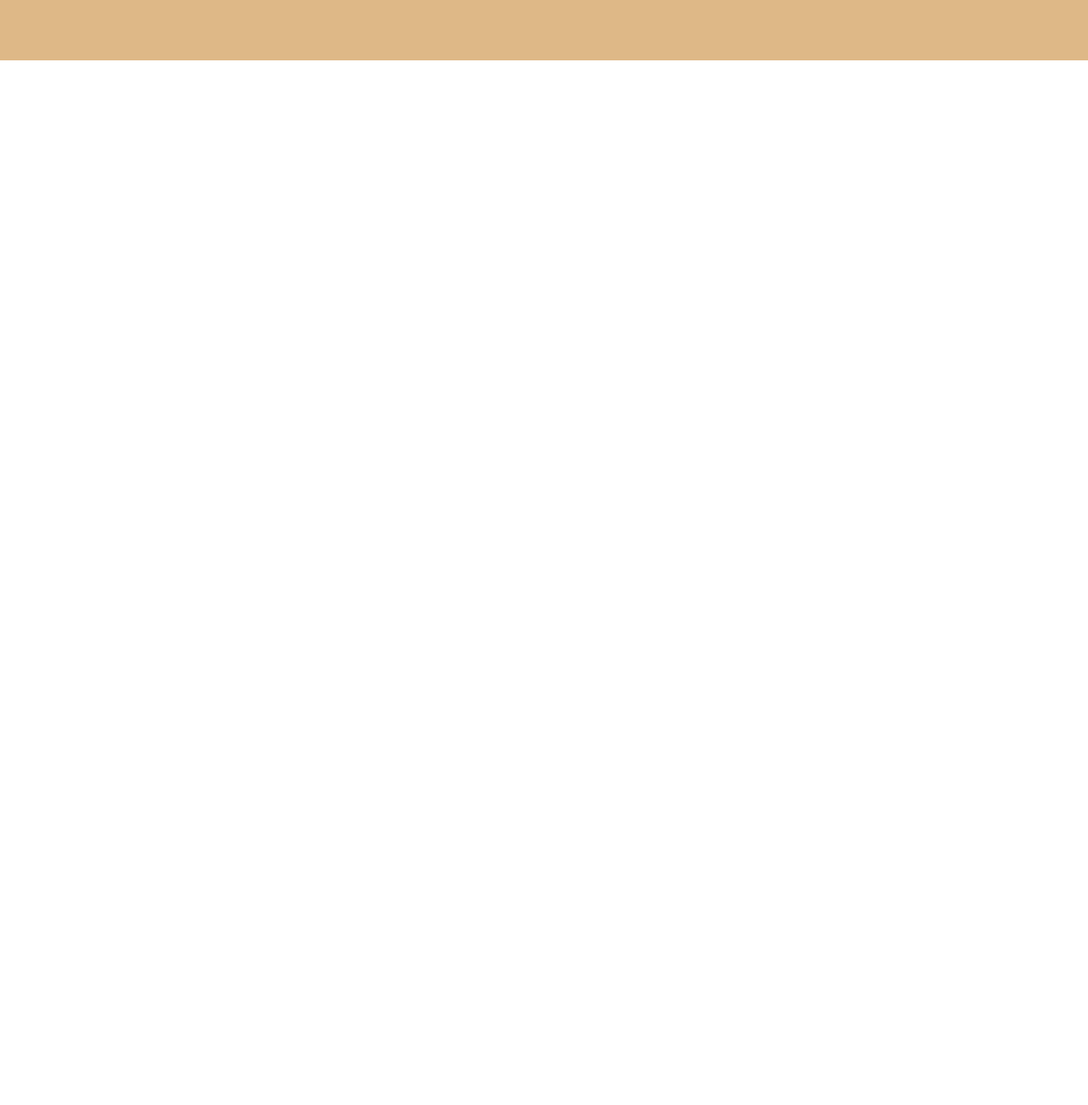
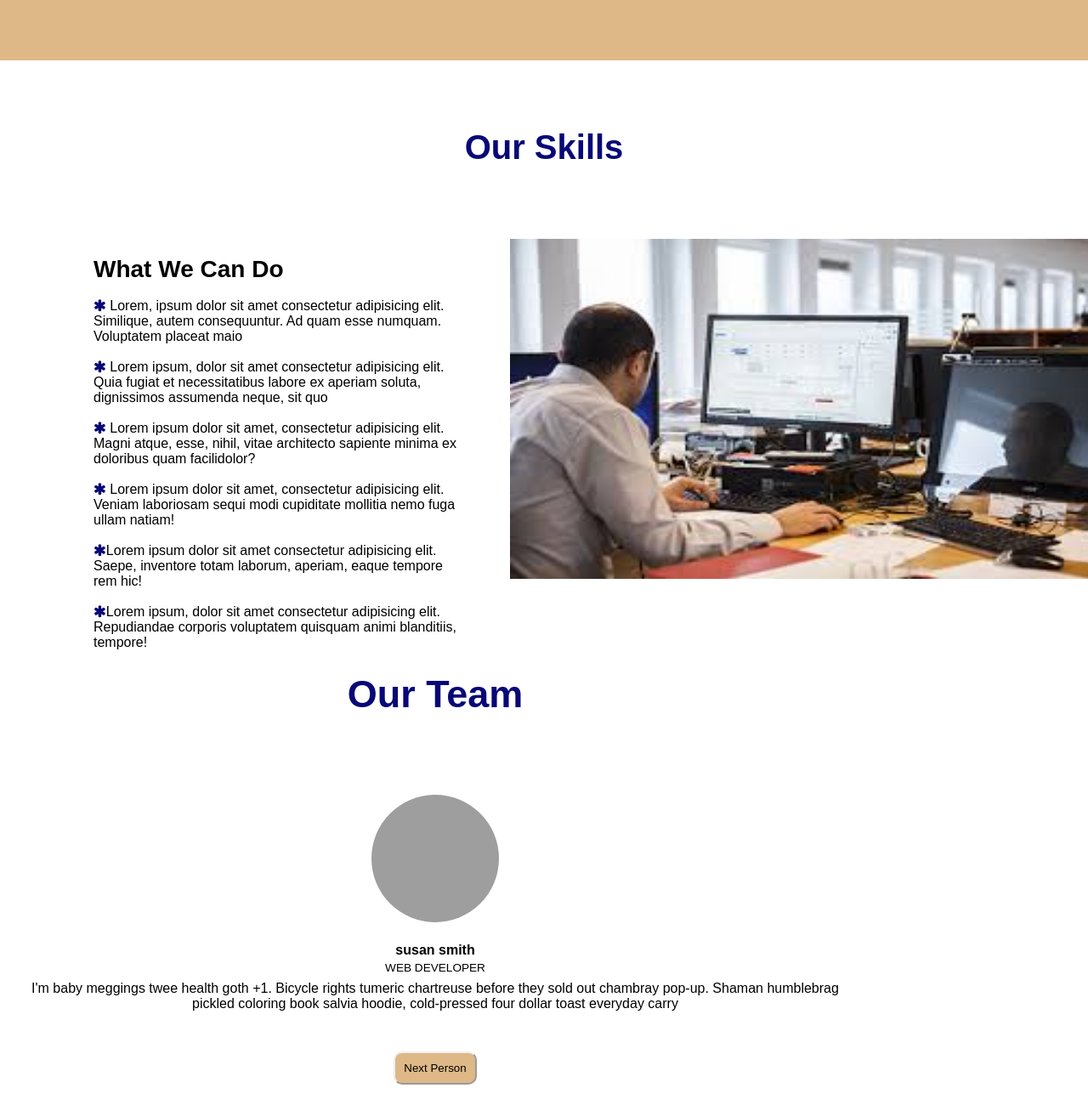
Before and after one commit to auma2022/phase_0_personal_project, a plain HTML site: page index.html in a window 1280 px wide. Shown: the part 2345-3645 px from the top of the page at 85% size. Before the commit the page ends 2416 px from the top, so only its background shows below. Drawn offline with Linux system fonts and the light colour scheme; grey boxes are pictures that could not be loaded.

Commit message:
Add two more sections

```diff
--- a/assets/css/styles.css
+++ b/assets/css/styles.css
@@ -174,5 +174,153 @@ cursor: pointer;
   list-style: none;
 }
 .right2 h3{
+  font-size: 28px;
+  color: rgb(255, 255, 255);
+}
+.fa{
+  color: rgb(8, 8, 119);
+}
+#comp{
+  width: 700px;
+}
+.section4{
+  height: 600px;
+  padding: 60px;
+}
+.left3 li{
+  list-style: none;
+}
+.right3 img{
+  height: 400px;
+  width: 200px;
+}
+.right3{
+  float: right;
+  height: 400px;
+  width: 50%;
+  padding-top: 30px;
+  padding-right: 40px;
 
 }
+.left3{
+   float: left;
+  padding: 50px;
+  height: 400px;
+  width: 50%;
+}
+.left3 h3{
+  font-size: 28px;
+}
+/* our team */
+.title {
+  text-align: center;
+  margin-bottom: 4rem;
+  font-size: 30px;
+  color: rgb(8, 8, 119);
+}
+.underline {
+  height: 0.25rem;
+  width: 5rem;
+  background: var(--clr-primary-5);
+  margin-left: auto;
+  margin-right: auto;
+}
+.container {
+  width: 80vw;
+  max-width: var(--fixed-width);
+}
+.review {
+  background: var(--clr-white);
+  padding: 1.5rem 2rem;
+  border-radius: var(--radius);
+  box-shadow: var(--light-shadow);
+  transition: var(--transition);
+  text-align: center;
+}
+.review:hover {
+  box-shadow: var(--dark-shadow);
+}
+.img-container {
+  position: relative;
+  width: 150px;
+  height: 150px;
+  border-radius: 50%;
+  margin: 0 auto;
+  margin-bottom: 1.5rem;
+}
+#person-img {
+  width: 100%;
+  display: block;
+  height: 100%;
+  object-fit: cover;
+  border-radius: 50%;
+  position: relative;
+}
+.img-container::after {
+  font-family: "Font Awesome 5 Free";
+  font-weight: 900;
+  content: "\f10e";
+  position: absolute;
+  top: 0;
+  left: 0;
+  width: 2.5rem;
+  height: 2.5rem;
+  display: grid;
+  place-items: center;
+  border-radius: 50%;
+  transform: translateY(25%);
+  background: var(--clr-primary-5);
+  color: var(--clr-white);
+}
+.img-container::before {
+  content: "";
+  width: 100%;
+  height: 100%;
+  background: var(--clr-primary-5);
+  position: absolute;
+  top: -0.25rem;
+  right: -0.5rem;
+  border-radius: 50%;
+}
+#author {
+  margin-bottom: 0.25rem;
+}
+#job {
+  margin-bottom: 0.5rem;
+  text-transform: uppercase;
+  color: var(--clr-primary-5);
+  font-size: 0.85rem;
+}
+#info {
+  margin-bottom: 0.75rem;
+}
+.prev-btn,
+.next-btn {
+  color: var(--clr-primary-7);
+  font-size: 1.25rem;
+  background: transparent;
+  border-color: transparent;
+  margin: 0 0.5rem;
+  transition: var(--transition);
+  cursor: pointer;
+}
+.prev-btn:hover,
+.next-btn:hover {
+  color: var(--clr-primary-5);
+}
+.random-btn {
+  margin-top: 0.5rem;
+  background: burlywood;
+  color: var(--clr-primary-5);
+  padding: 0.25rem 0.5rem;
+  text-transform: capitalize;
+  border-radius: 10px;
+  transition: var(--transition);
+  border-color: var(--clr-primary-5);
+  cursor: pointer;
+  padding: 10px;
+}
+.random-btn:hover {
+  background: var(--clr-primary-5);
+  color: var(--clr-primary-1);
+}
--- a/assets/js/index.js
+++ b/assets/js/index.js
@@ -0,0 +1,91 @@
+const reviews = [
+  {
+    id: 1,
+    name: "susan smith",
+    job: "web developer",
+    img:
+      "https://res.cloudinary.com/diqqf3eq2/image/upload/v1586883334/person-1_rfzshl.jpg",
+    text:
+      "I'm baby meggings twee health goth +1. Bicycle rights tumeric chartreuse before they sold out chambray pop-up. Shaman humblebrag pickled coloring book salvia hoodie, cold-pressed four dollar toast everyday carry",
+  },
+  {
+    id: 2,
+    name: "anna johnson",
+    job: "web designer",
+    img:
+      "https://res.cloudinary.com/diqqf3eq2/image/upload/v1586883409/person-2_np9x5l.jpg",
+    text:
+      "Helvetica artisan kinfolk thundercats lumbersexual blue bottle. Disrupt glossier gastropub deep v vice franzen hell of brooklyn twee enamel pin fashion axe.photo booth jean shorts artisan narwhal.",
+  },
+  {
+    id: 3,
+    name: "peter jones",
+    job: "intern",
+    img:
+      "https://res.cloudinary.com/diqqf3eq2/image/upload/v1586883417/person-3_ipa0mj.jpg",
+    text:
+      "Sriracha literally flexitarian irony, vape marfa unicorn. Glossier tattooed 8-bit, fixie waistcoat offal activated charcoal slow-carb marfa hell of pabst raclette post-ironic jianbing swag.",
+  },
+  {
+    id: 4,
+    name: "bill anderson",
+    job: "the boss",
+    img:
+      "https://res.cloudinary.com/diqqf3eq2/image/upload/v1586883423/person-4_t9nxjt.jpg",
+    text:
+      "Edison bulb put a bird on it humblebrag, marfa pok pok heirloom fashion axe cray stumptown venmo actually seitan. VHS farm-to-table schlitz, edison bulb pop-up 3 wolf moon tote bag street art shabby chic. ",
+  },
+];
+// select items
+const img = document.getElementById("person-img");
+const author = document.getElementById("author");
+const job = document.getElementById("job");
+const info = document.getElementById("info");
+
+const prevBtn = document.querySelector(".prev-btn");
+const nextBtn = document.querySelector(".next-btn");
+const randomBtn = document.querySelector(".random-btn");
+
+// set starting item
+let currentItem = 0;
+
+// load initial item
+window.addEventListener("DOMContentLoaded", function () {
+  const item = reviews[currentItem];
+  img.src = item.img;
+  author.textContent = item.name;
+  job.textContent = item.job;
+  info.textContent = item.text;
+});
+
+// show person based on item
+function showPerson(person) {
+  const item = reviews[person];
+  img.src = item.img;
+  author.textContent = item.name;
+  job.textContent = item.job;
+  info.textContent = item.text;
+}
+// show next person
+nextBtn.addEventListener("click", function () {
+  currentItem++;
+  if (currentItem > reviews.length - 1) {
+    currentItem = 0;
+  }
+  showPerson(currentItem);
+});
+// show prev person
+prevBtn.addEventListener("click", function () {
+  currentItem--;
+  if (currentItem < 0) {
+    currentItem = reviews.length - 1;
+  }
+  showPerson(currentItem);
+});
+// show random person
+randomBtn.addEventListener("click", function () {
+  console.log("hello");
+
+  currentItem = Math.floor(Math.random() * reviews.length);
+  showPerson(currentItem);
+});
--- a/index.html
+++ b/index.html
@@ -6,6 +6,7 @@
   <meta name="viewport" content="width=device-width, initial-scale=1.0">
   <title>Dee Personal website</title>
   <link rel="stylesheet" type="text/css" href="./assets/css/styles.css">
+  <link rel='stylesheet' href='https://cdnjs.cloudflare.com/ajax/libs/font-awesome/4.7.0/css/font-awesome.min.css'>
 </head>
 <body>
   <nav class="navbar">
@@ -54,20 +55,74 @@
     <section class="section3">
     <div class="aboutme">Our Services</div>
     <div class="container2">
-      <div class="left2"> <img src="./assets/imgs/computers.jpeg" alt="computers"> </div>
+      <div class="left2"> <img id="comp" src="./assets/imgs/computers.jpeg" alt="computers"> </div>
       <div class="right2">
-        <h3>Who am I</h3> <br>
+        <h3>What You Get</h3> <br>
         <ul>
-          <li> Lorem, ipsum dolor sit amet consectetur adipisicing elit. Similique, autem consequuntur. Ad quam esse numquam. Voluptatem placeat maiores voluptatibus in ea aut aliquam laborum consequuntur dolore autem pariatur, minima tempore. </li>
-          <li> Lorem ipsum, dolor sit amet consectetur adipisicing elit. Quia fugiat et necessitatibus labore ex aperiam soluta, dignissimos assumenda neque, sit quo quis velit corrupti maxime voluptates voluptatum saepe nemo. Harum? </li>
-          <li> Lorem ipsum dolor sit amet, consectetur adipisicing elit. Magni atque, esse, nihil, vitae architecto sapiente minima ex doloribus quam facilis culpa animi ullam consequuntur nobis tempora voluptate explicabo fuga dolor? </li>
-          <li> Lorem ipsum dolor sit amet, consectetur adipisicing elit. Veniam laboriosam sequi modi cupiditate mollitia nemo fuga ullam natus id velit debitis ex optio minima consectetur, cumque explicabo? Quibusdam, rem numquam! </li>
-          <li> Lorem ipsum dolor sit amet consectetur adipisicing elit. Saepe, inventore totam laborum, aperiam, eaque tempore rem hic tenetur asperiores quia facilis! Deleniti, sunt facilis. Deleniti sunt sapiente minus vel inventore! </li>
-          <li> Lorem ipsum, dolor sit amet consectetur adipisicing elit. Repudiandae corporis voluptatem quisquam animi blanditiis, tempore consequuntur maxime dignissimos officiis ratione harum eum quod soluta fugiat recusandae, laboriosam assumenda, laudantium sint! </li>
+          <li> <i class='fa fa-check-square'></i> Lorem, ipsum dolor sit amet consectetur adipisicing elit. Similique, autem consequuntur. Ad quam esse numquam. Voluptatem placeat maiores voluptatibus in ea aut aliquam laborum consequuntur dolore autem pariatur, minima tempore. </li>
+          <li> <i class='fa fa-check-square'></i> Lorem ipsum, dolor sit amet consectetur adipisicing elit. Quia fugiat et necessitatibus labore ex aperiam soluta, dignissimos assumenda neque, sit quo quis velit corrupti maxime voluptates voluptatum saepe nemo. Harum? </li>
+          <li><i class='fa fa-check-square'></i>  Lorem ipsum dolor sit amet, consectetur adipisicing elit. Magni atque, esse, nihil, vitae architecto sapiente minima ex doloribus quam facilis culpa animi ullam consequuntur nobis tempora voluptate explicabo fuga dolor? </li>
+          <li> <i class='fa fa-check-square'></i> Lorem ipsum dolor sit amet, consectetur adipisicing elit. Veniam laboriosam sequi modi cupiditate mollitia nemo fuga ullam natus id velit debitis ex optio minima consectetur, cumque explicabo? Quibusdam, rem numquam! </li>
+          <li> <i class='fa fa-check-square'></i> Lorem ipsum dolor sit amet consectetur adipisicing elit. Saepe, inventore totam laborum, aperiam, eaque tempore rem hic tenetur asperiores quia facilis! Deleniti, sunt facilis. Deleniti sunt sapiente minus vel inventore! </li>
+          <li> <i class='fa fa-check-square'></i> Lorem ipsum, dolor sit amet consectetur adipisicing elit. Repudiandae corporis voluptatem quisquam animi blanditiis, tempore consequuntur maxime dignissimos officiis ratione harum eum quod soluta fugiat recusandae, laboriosam assumenda, laudantium sint! </li>
         </ul> <br><br>
         <button><a href="#">Hire Us</a></button>
       </div>
     </div>
   </section>
+  <section class="section4">
+    <div class="aboutme">Our Skills</div>
+    <div class="container2">
+      <div class="left3">
+        <h3>What We Can Do</h3> <br>
+        <ul>
+          <li> <i class='fa fa-asterisk'></i> Lorem, ipsum dolor sit amet consectetur adipisicing elit. Similique, autem consequuntur. Ad quam esse numquam. Voluptatem placeat maio </li> <br>
+          <li> <i class='fa fa-asterisk'></i> Lorem ipsum, dolor sit amet consectetur adipisicing elit. Quia fugiat et necessitatibus labore ex aperiam soluta, dignissimos assumenda neque, sit quo  </li> <br>
+          <li><i class='fa fa-asterisk'></i>  Lorem ipsum dolor sit amet, consectetur adipisicing elit. Magni atque, esse, nihil, vitae architecto sapiente minima ex doloribus quam facilidolor? </li> <br>
+          <li> <i class='fa fa-asterisk'></i> Lorem ipsum dolor sit amet, consectetur adipisicing elit. Veniam laboriosam sequi modi cupiditate mollitia nemo fuga ullam natiam! </li> <br>
+          <li> <i class='fa fa-asterisk'></i>Lorem ipsum dolor sit amet consectetur adipisicing elit. Saepe, inventore totam laborum, aperiam, eaque tempore rem hic! </li> <br>
+          <li> <i class='fa fa-asterisk'></i>Lorem ipsum, dolor sit amet consectetur adipisicing elit. Repudiandae corporis voluptatem quisquam animi blanditiis, tempore! </li> <br>
+        </ul> </div>
+      <div class="right3">
+
+        <img id="comp" src="./assets/imgs/work.jpeg" alt="work image">
+
+      </div>
+    </div>
+  </section>
+  <section class="section5">
+     <section class="container">
+
+        <div class="title">
+          <h2>Our Team</h2>
+          <div class="underline"></div>
+        </div>
+
+        <article class="review">
+          <div class="img-container">
+            <img src="person-1.jpeg" id="person-img" alt="" />
+          </div>
+          <h4 id="author">sara jones</h4>
+          <p id="job">ux designer</p>
+          <p id="info">
+            Lorem ipsum dolor sit amet consectetur adipisicing elit. Iusto
+            asperiores debitis incidunt, eius earum ipsam cupiditate libero?
+            Iste, doloremque nihil?
+          </p>
+
+          <div class="button-container">
+            <button class="prev-btn">
+              <i class="fas fa-chevron-left"></i>
+            </button>
+            <button class="next-btn">
+              <i class="fas fa-chevron-right"></i>
+            </button>
+          </div>
+
+          <button class="random-btn">Next Person</button>
+        </article>
+
+  </section>
+  <script src="./assets/js/index.js"></script>
 </body>
 </html>
```
Also changed, not shown: assets/imgs/work.jpeg (added).
